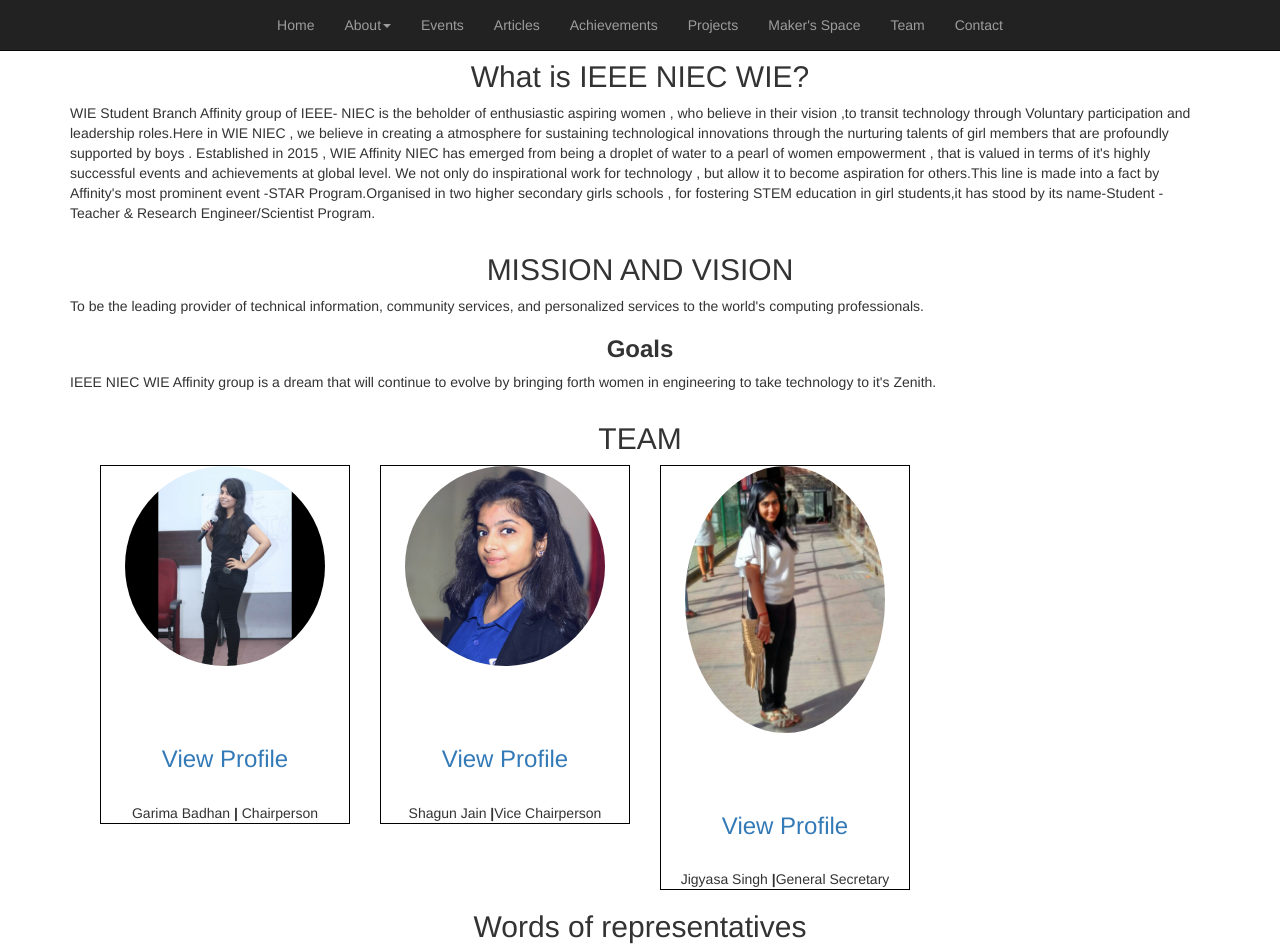
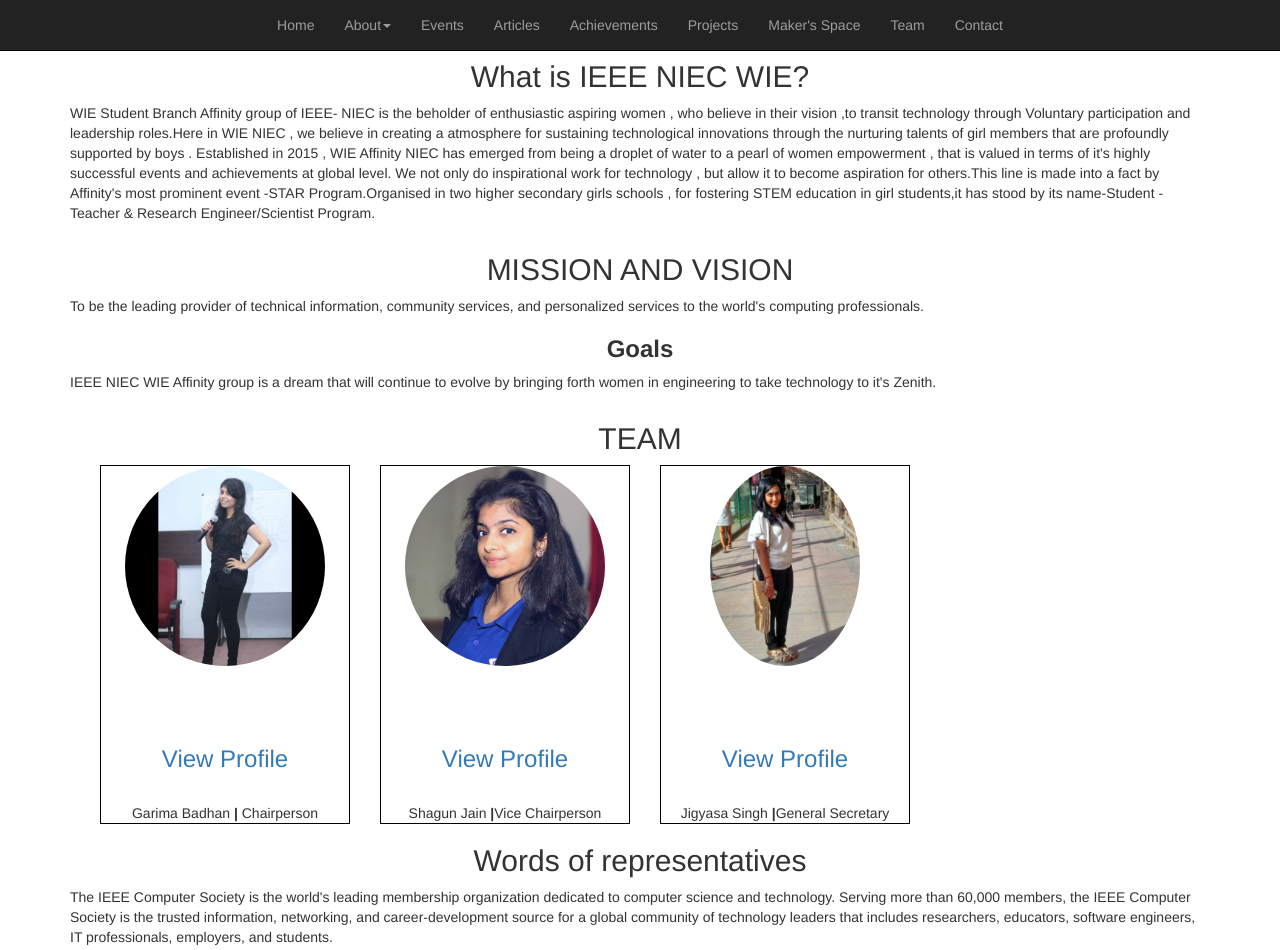
Before and after one commit to prateekmehndiratta/IEEE-NIEC-WEBSITE, a plain HTML site: page Wie.html in a window 1280 px wide. Shown: the top 950 px of the page. Drawn offline with nearby package versions, Linux system fonts and the light colour scheme.

Commit message:
Update Wie.html

```diff
--- a/Wie.html
+++ b/Wie.html
@@ -146,7 +146,7 @@
 			<!-- normal -->
 				<div class="ih-item circle effect17"><a href="">
 					<div class="img">
-						<img src="images/jigyasa.jpeg" class="img-responsive" alt="Jigyasa" height="200px" width="200px">
+						<img src="images/jigyasa.jpeg" class="img-responsive" alt="Jigyasa" height="150px" width="150px">
 					</div>
 					<div class="info">
 					<br><br><br><h3>View Profile</h3>
```
